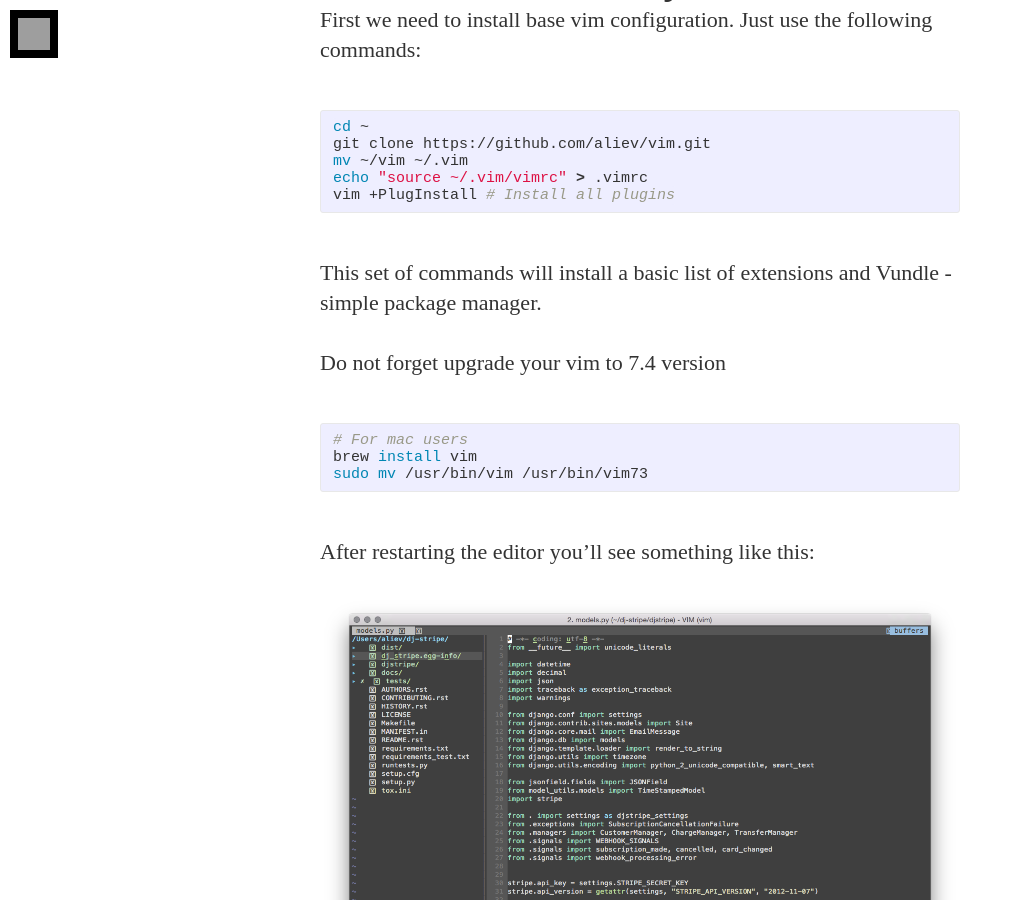
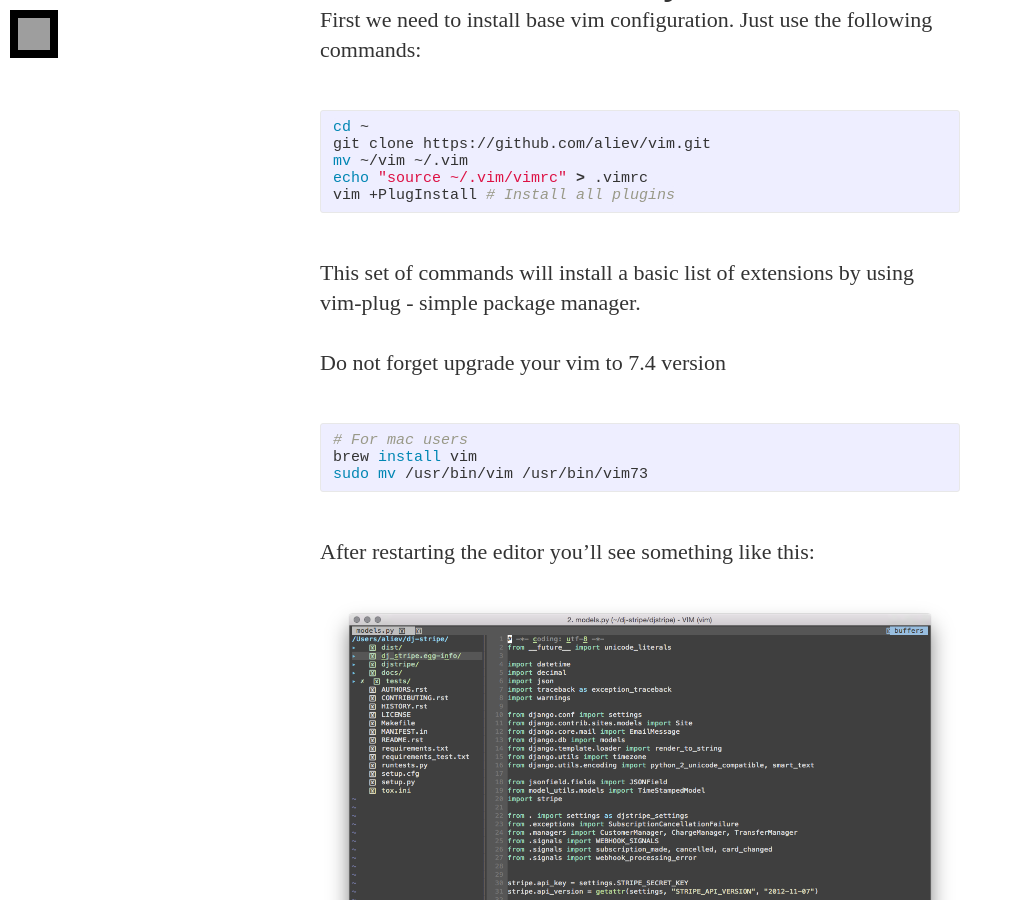
Before and after one commit to aliev/aliev.github.io, a Jekyll site: the page built from _posts/2015-08-16-how-to-adjust-the-comfortable-environment-of-development-on-python-and-not-only.md, in a window 1280 px wide and 900 px high, scrolled down 772 px. Shown: the whole window, without its empty margins (0-1013 px from the left). Built offline with Jekyll 4.4.1, drawn with Linux system fonts in a browser that asks for light colours; nearby versions of some CDN libraries; some web fonts are replaced; Markdown is read by kramdown in place of the engine named in the settings; comment, search, counter and statistics services are not loaded; grey boxes are pictures that could not be loaded.

Commit message:
some changes

```diff
--- a/_posts/2015-08-16-how-to-adjust-the-comfortable-environment-of-development-on-python-and-not-only.md
+++ b/_posts/2015-08-16-how-to-adjust-the-comfortable-environment-of-development-on-python-and-not-only.md
@@ -21,7 +21,7 @@ echo "source ~/.vim/vimrc" > .vimrc
 vim +PlugInstall # Install all plugins
 {% endhighlight %}
 
-This set of commands will install a basic list of extensions and Vundle - simple package manager.
+This set of commands will install a basic list of extensions by using vim-plug - simple package manager.
 
 Do not forget upgrade your vim to 7.4 version
 
```
